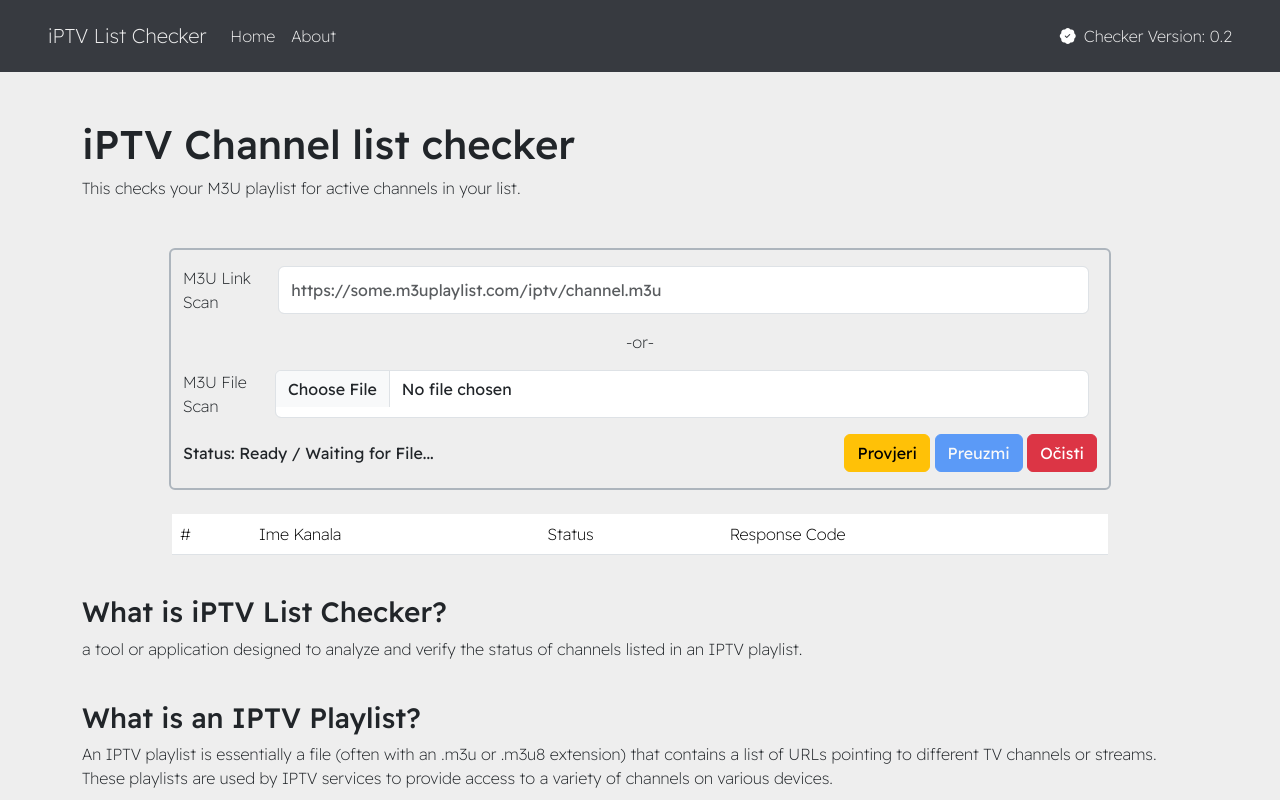
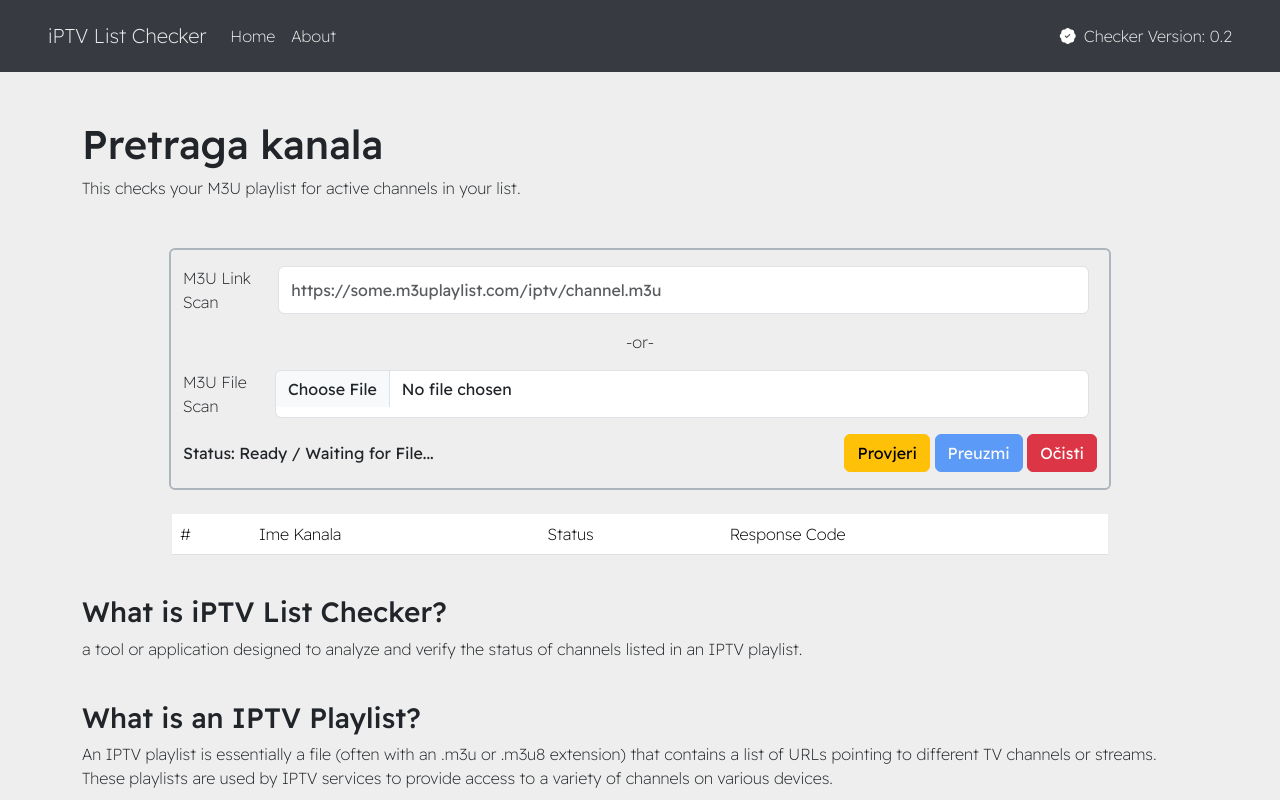
Before and after one commit to xkodi1121/xkodi1121.github.io, a plain HTML site: page index.html in a window 1280 px wide. Shown: the top 800 px of the page. Drawn offline with nearby package versions, Linux system fonts and the light colour scheme.

Commit message:
Update index.html

```diff
--- a/index.html
+++ b/index.html
@@ -41,7 +41,7 @@
         <div class="container-fluid">
             <div class="container mt-5">
                 <div>
-                    <h1>iPTV Channel list checker</h1>
+                    <h1>Pretraga kanala</h1>
                     <p>This checks your M3U playlist for active channels in your list.</p>
                 </div>
 
```
